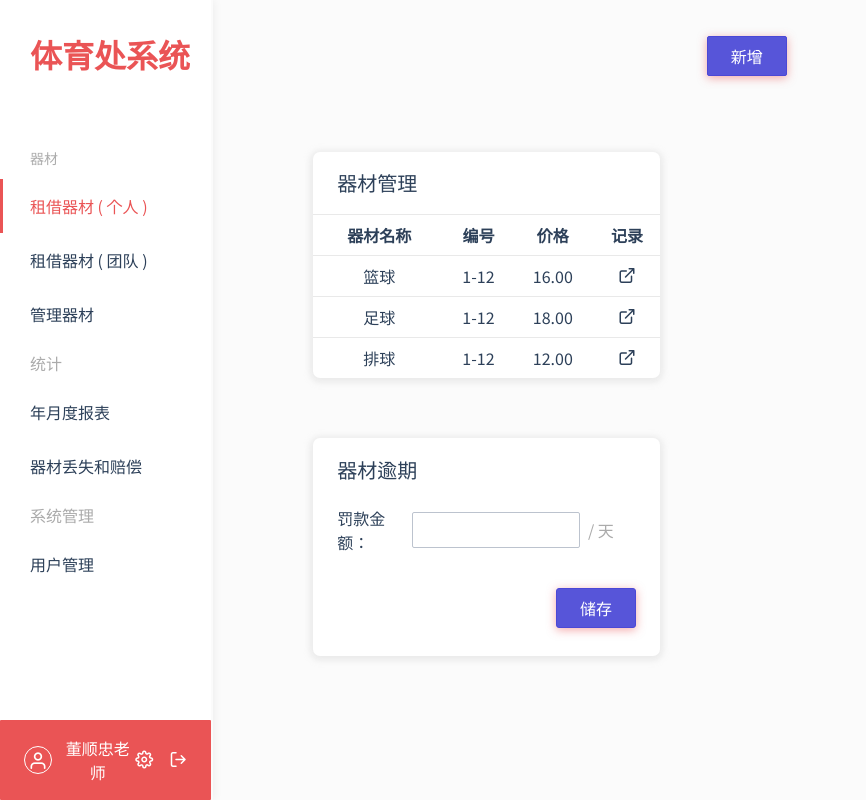
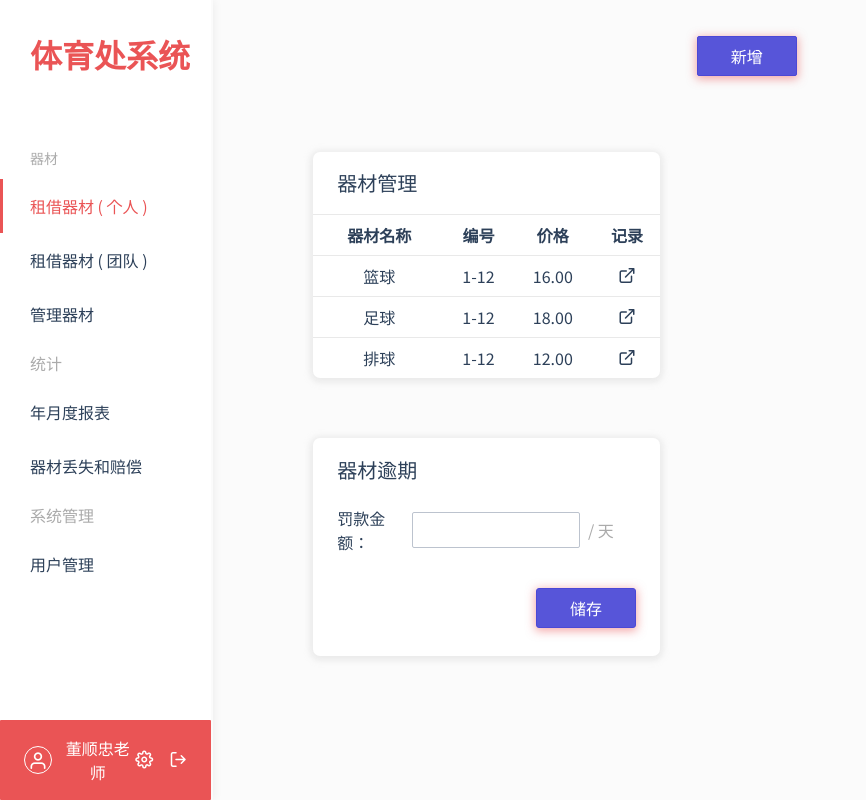
Before and after one commit to MechFroG88/Humble-Sports, a Vue app in the folder client/: page /management in a window 1280 px wide. Shown: the whole page, without its empty margins (0-866 px from the left). Built offline with nearby package versions, Linux system fonts and the light colour scheme.

Commit message:
Remove spinners for number inputs

```diff
--- a/client/src/assets/scss/style.scss
+++ b/client/src/assets/scss/style.scss
@@ -17,11 +17,18 @@
 @import 'pages/item_management/management';
 @import 'pages/item_management/details';
 
-// add button
+// add-button
 .addBtn {
-  width: 4rem;
+  width: 5rem;
   border-radius: .15rem;
   font-size: $font-size !important;
   margin-bottom: 1.8rem;
-  box-shadow: 0 .1rem .5rem 0 rgba($primary-color, .5);
+  box-shadow: 0 .1rem .5rem .05rem rgba($primary-color, .5);
 }
+
+// remove spinners for input[type=number]
+input[type=number]::-webkit-inner-spin-button,
+input[type=number]::-webkit-outer-spin-button {
+  -webkit-appearance: none;
+  margin: 0;
+}
```
